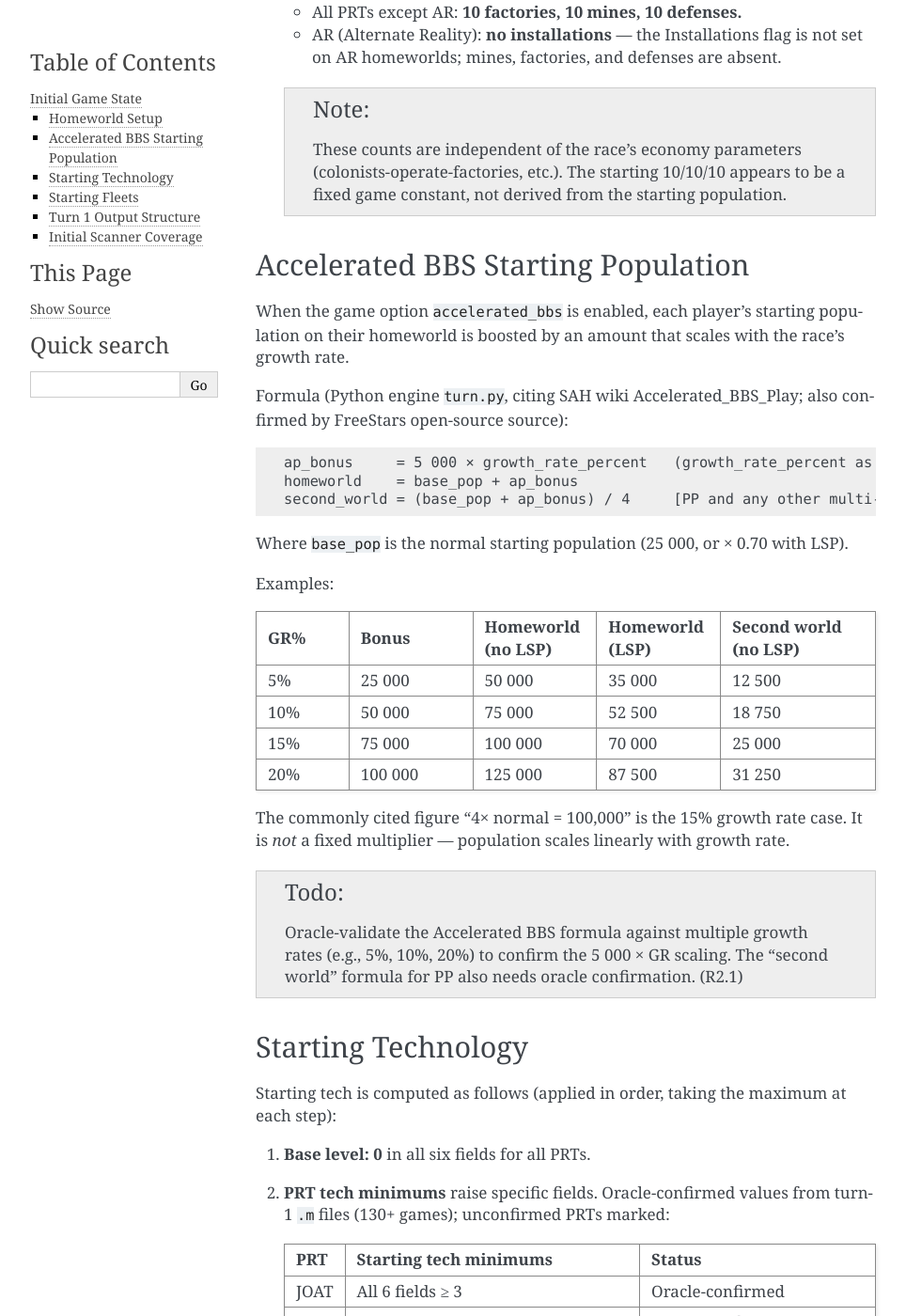
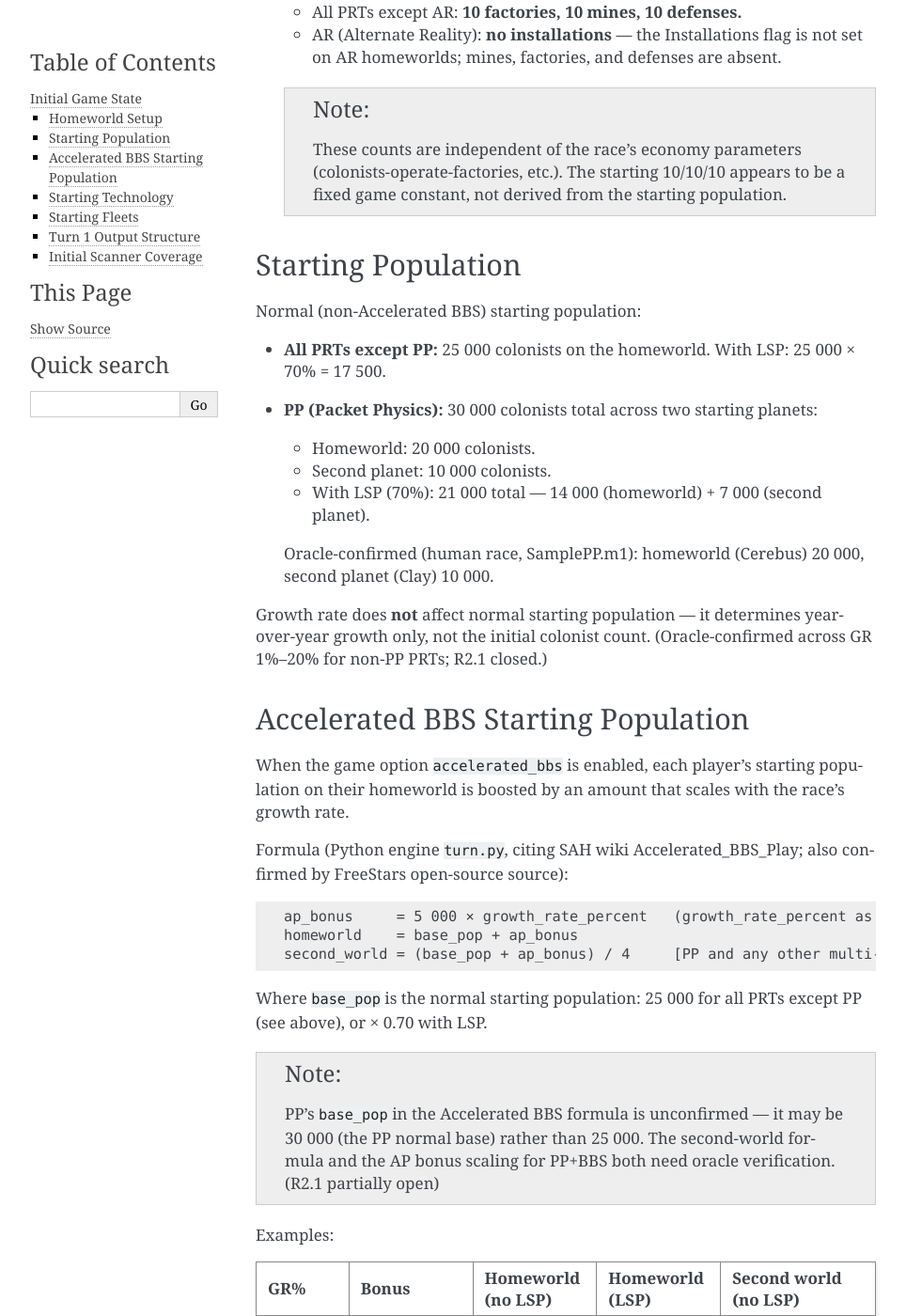
Before and after one commit to szarta/stars-reborn-design, a Sphinx documentation site: the page built from docs/new_game/initial_state.rst, in a window 1280 px wide and 1400 px high, scrolled down 923 px. Shown: the whole window at 94% size, without its empty margins (148-1112 px from the left). Built offline with Sphinx 7.4.7, drawn with Linux system fonts in a browser that asks for light colours; some of the changed text lies outside the part shown.

Commit message:
initial_state: fix SD propulsion (≥2→≥3); confirm IT/WM/SD oracle; add PP starting population
Oracle-confirmed corrections from human-race .m1 files (2026-04-15):
- SD starting tech: Propulsion ≥ 3 (was ≥ 2); status updated to oracle-confirmed
- IT (Propulsion ≥ 5, Construction ≥ 5) and WM (Weapons ≥ 6, Energy ≥ 1,
  Propulsion ≥ 1) also updated to oracle-confirmed from basic_it.r1 / basic_wm.r1
- New "Starting Population" section: non-PP flat 25,000 (GR has no effect);
  PP = 30,000 total (20,000 homeworld + 10,000 second planet); PP+LSP = 21,000
  (14,000 + 7,000).  Oracle-confirmed from SamplePP.m1 (Cerebus + Clay).
- Accelerated BBS formula updated: base_pop clarified per PRT; PP+BBS noted as
  still unconfirmed.
- PP fleet note updated: both starting planets have mass-driver installations (confirmed).

Co-Authored-By: Claude Sonnet 4.6 <noreply@anthropic.com>

```diff
--- a/docs/new_game/initial_state.rst
+++ b/docs/new_game/initial_state.rst
@@ -50,6 +50,23 @@ selected:
       (colonists-operate-factories, etc.).  The starting 10/10/10 appears
       to be a fixed game constant, not derived from the starting population.
 
+Starting Population
+-------------------
+
+Normal (non-Accelerated BBS) starting population:
+
+- **All PRTs except PP:** 25 000 colonists on the homeworld.  With LSP: 25 000 × 70% = 17 500.
+- **PP (Packet Physics):** 30 000 colonists total across two starting planets:
+
+  - Homeworld: 20 000 colonists.
+  - Second planet: 10 000 colonists.
+  - With LSP (70%): 21 000 total — 14 000 (homeworld) + 7 000 (second planet).
+
+  Oracle-confirmed (human race, SamplePP.m1): homeworld (Cerebus) 20 000, second planet (Clay) 10 000.
+
+Growth rate does **not** affect normal starting population — it determines year-over-year growth only,
+not the initial colonist count.  (Oracle-confirmed across GR 1%–20% for non-PP PRTs; R2.1 closed.)
+
 .. _accelerated-bbs-pop:
 
 Accelerated BBS Starting Population
@@ -68,8 +85,14 @@ also confirmed by FreeStars open-source source):
    homeworld    = base_pop + ap_bonus
    second_world = (base_pop + ap_bonus) / 4     [PP and any other multi-start PRT]
 
-Where ``base_pop`` is the normal starting population (25 000, or × 0.70 with
-LSP).
+Where ``base_pop`` is the normal starting population: 25 000 for all PRTs except PP (see
+above), or × 0.70 with LSP.
+
+.. note::
+
+   PP's ``base_pop`` in the Accelerated BBS formula is unconfirmed — it may be 30 000
+   (the PP normal base) rather than 25 000.  The second-world formula and the AP bonus
+   scaling for PP+BBS both need oracle verification.  (R2.1 partially open)
 
 Examples:
 
@@ -109,8 +132,10 @@ It is *not* a fixed multiplier — population scales linearly with growth rate.
 .. todo::
 
    Oracle-validate the Accelerated BBS formula against multiple growth rates
-   (e.g., 5%, 10%, 20%) to confirm the 5 000 × GR scaling.  The "second world"
-   formula for PP also needs oracle confirmation.  (R2.1)
+   (e.g., 5%, 10%, 20%) to confirm the 5 000 × GR scaling.  PP+BBS starting
+   population (both homeworld and second-planet amounts) also needs oracle
+   confirmation; PP's ``base_pop`` in the BBS formula may differ from the
+   standard 25 000.  (R2.1 partially open)
 
 Starting Technology
 -------------------
@@ -147,13 +172,13 @@ at each step):
         - Oracle-confirmed (all corpus AR designs include IFE; see note)
       * - IT
         - Propulsion ≥ 5, Construction ≥ 5
-        - Not in corpus — sourced from strategy guide; needs oracle verify
+        - Oracle-confirmed (human race, basic_it.r1)
       * - WM
         - Weapons ≥ 6, Energy ≥ 1, Propulsion ≥ 1
-        - Not in corpus — sourced from strategy guide; needs oracle verify
+        - Oracle-confirmed (human race, basic_wm.r1)
       * - SD
-        - Propulsion ≥ 2, Biotechnology ≥ 2
-        - Not in corpus — sourced from strategy guide; needs oracle verify
+        - Propulsion ≥ 3, Biotechnology ≥ 2
+        - Oracle-confirmed (human race, SampleSD.m1)
       * - HE, IS
         - None
         - Oracle-confirmed
@@ -251,8 +276,9 @@ colonisation.  Fleet composition varies by PRT.
      - Unique — lives in starbases; no conventional colony ships
      - See :doc:`../mechanics/race_design` AR section
    * - PP
-     - Unknown — likely includes mass driver on second starting world
-     - Needs oracle verification
+     - Both starting planets have a mass driver; fleet details otherwise unconfirmed
+     - Oracle-confirmed (SamplePP.m1): both planets have mass driver installations.
+       See "Starting Population" above for the 20 000 / 10 000 colonist split.
    * - Others
      - 1× Long Range Scout, 1× Colony Ship
      - Standard complement
```
Also changed, not shown: docs/mechanics/race_design.rst (+32 -9 lines), docs/new_game/race_design_workflow.rst (+27 -0 lines).
